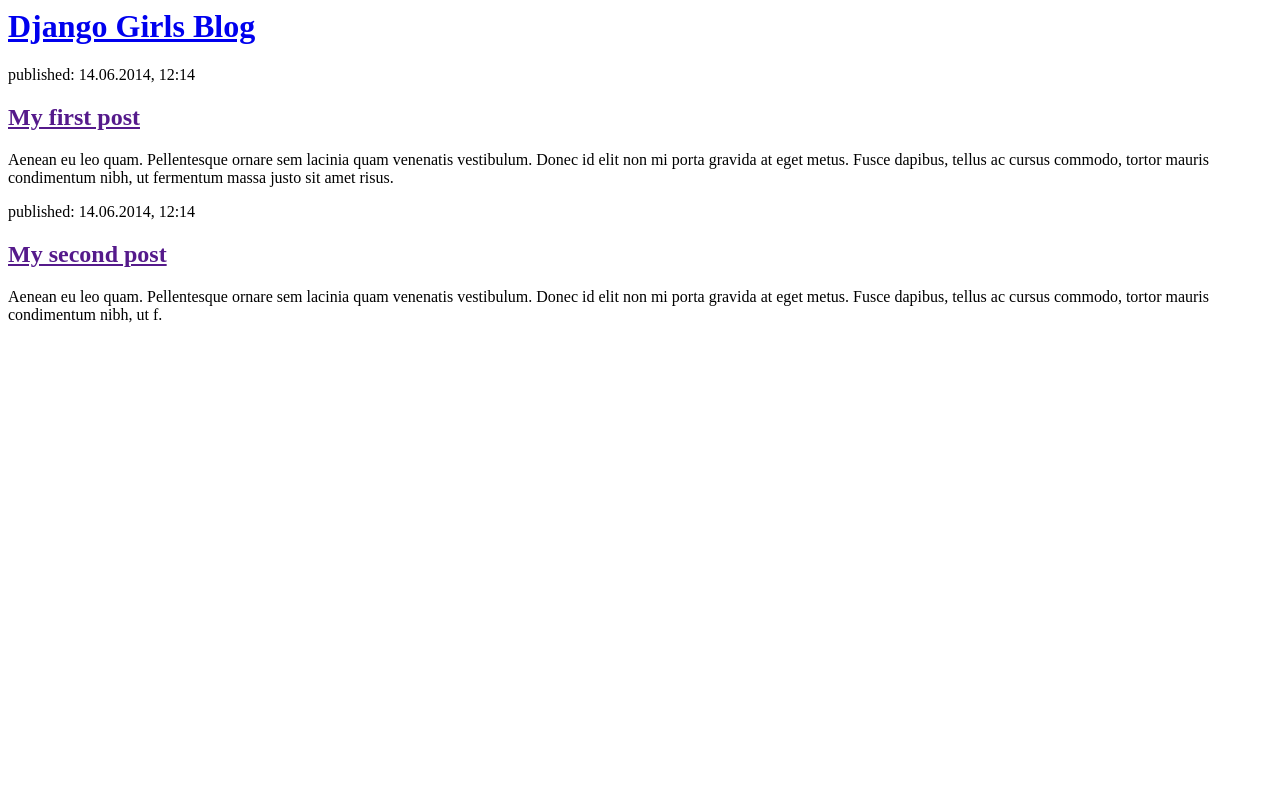
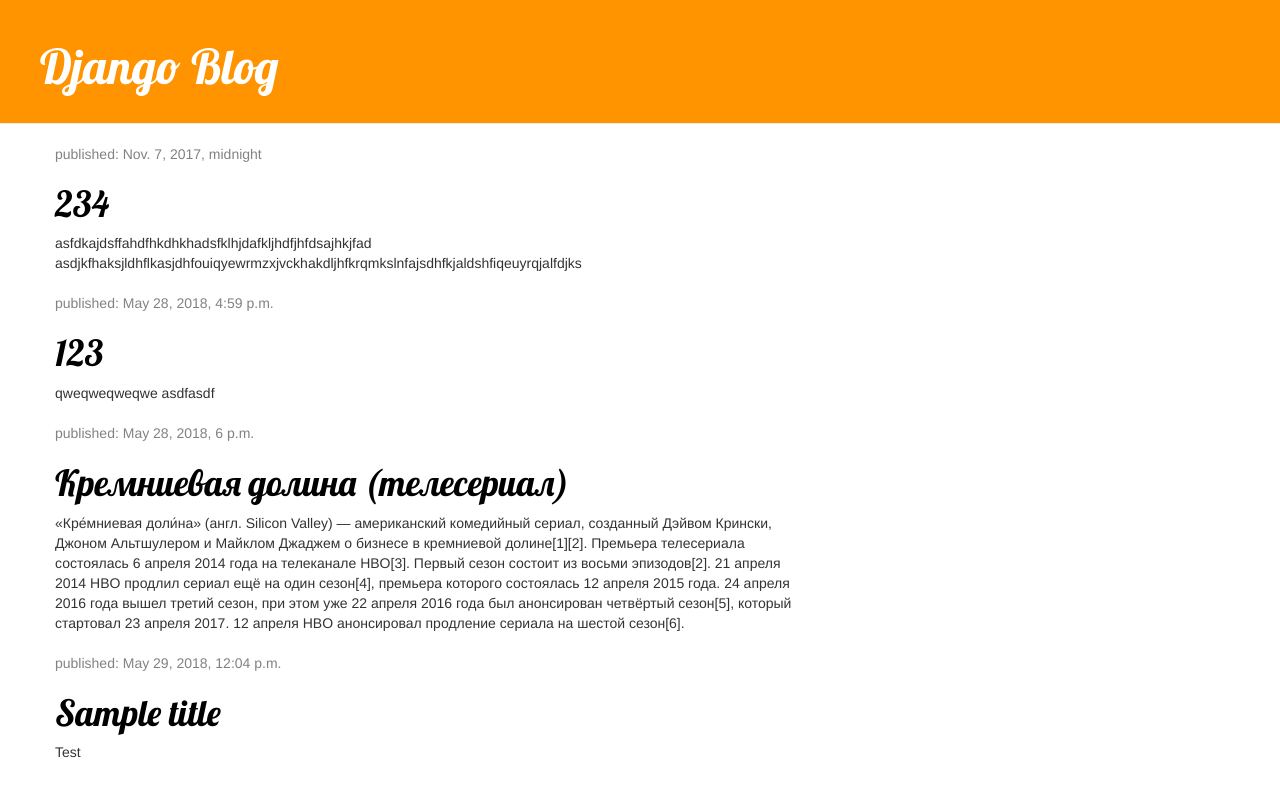
Before and after one commit to Elibay/Django, a Django app: page / in a window 1280 px wide. Run offline with Django 3.2, Linux system fonts and the light colour scheme; data comes from the database, SQL or seed files in the repository; both versions use the stored data as it was after the commit; some libraries are stand-ins or nearby versions.

Commit message:
added css

```diff
--- /dev/null
+++ b/firstProject/blog/static/css/blog.css
@@ -0,0 +1,50 @@
+h1 a {
+    color: #FCA205;
+    font-family: 'Lobster';
+}
+.page-header {
+    background-color: #ff9400;
+    margin-top: 0;
+    padding: 20px 20px 20px 40px;
+}
+
+.page-header h1, .page-header h1 a, .page-header h1 a:visited, .page-header h1 a:active {
+    color: #ffffff;
+    font-size: 36pt;
+    text-decoration: none;
+}
+
+.content {
+    margin-left: 40px;
+}
+
+h1, h2, h3, h4 {
+    font-family: 'Lobster', cursive;
+}
+
+.date {
+    color: #828282;
+}
+
+.save {
+    float: right;
+}
+
+.post-form textarea, .post-form input {
+    width: 100%;
+}
+
+.top-menu, .top-menu:hover, .top-menu:visited {
+    color: #ffffff;
+    float: right;
+    font-size: 26pt;
+    margin-right: 20px;
+}
+
+.post {
+    margin-bottom: 20px;
+}
+
+.post h1 a, .post h1 a:visited {
+    color: #000000;
+}
--- a/firstProject/blog/templates/blog/post_list.html
+++ b/firstProject/blog/templates/blog/post_list.html
@@ -1,22 +1,31 @@
+{% load staticfiles %}
 <html>
     <head>
-        <title>Django Girls blog</title>
+        <link href="//fonts.googleapis.com/css?family=Lobster&subset=latin,latin-ext" rel="stylesheet" type="text/css">
+        <link rel="stylesheet" href="//maxcdn.bootstrapcdn.com/bootstrap/3.2.0/css/bootstrap.min.css">
+        <link rel="stylesheet" href="//maxcdn.bootstrapcdn.com/bootstrap/3.2.0/css/bootstrap-theme.min.css">
+        <link rel="stylesheet" href="{% static 'css/blog.css' %}">
+        <title>Django blog</title>
+
     </head>
     <body>
-        <div>
-            <h1><a href="/">Django Girls Blog</a></h1>
+        <div class = "page-header">
+            <h1><a href="/">Django Blog</a></h1>
         </div>
-
-        <div>
-            <p>published: 14.06.2014, 12:14</p>
-            <h2><a href="">My first post</a></h2>
-            <p>Aenean eu leo quam. Pellentesque ornare sem lacinia quam venenatis vestibulum. Donec id elit non mi porta gravida at eget metus. Fusce dapibus, tellus ac cursus commodo, tortor mauris condimentum nibh, ut fermentum massa justo sit amet risus.</p>
-        </div>
-
-        <div>
-            <p>published: 14.06.2014, 12:14</p>
-            <h2><a href="">My second post</a></h2>
-            <p>Aenean eu leo quam. Pellentesque ornare sem lacinia quam venenatis vestibulum. Donec id elit non mi porta gravida at eget metus. Fusce dapibus, tellus ac cursus commodo, tortor mauris condimentum nibh, ut f.</p>
+        <div class="content container">
+            <div class="row">
+                <div class="col-md-8">
+                    {% for post in posts %}
+                        <div class="post">
+                            <div class="date">
+                                <p>published: {{ post.published_date }}</p>
+                            </div>
+                            <h1><a href="">{{ post.title }}</a></h1>
+                            <p>{{ post.text|linebreaksbr }}</p>
+                        </div>
+                    {% endfor %}
+                </div>
+            </div>
         </div>
     </body>
 </html>
--- a/firstProject/blog/views.py
+++ b/firstProject/blog/views.py
@@ -1,5 +1,10 @@
+from django.utils import timezone
 from django.shortcuts import render
+from .models import Post
+# Create your views here.
 
-# Create your views here.
+
+
 def post_list(request):
-    return render(request, 'blog/post_list.html', {})
+    posts = Post.objects.filter(published_date__lte=timezone.now()).order_by('published_date')
+    return render(request, 'blog/post_list.html', {'posts': posts})
--- /dev/null
+++ b/myvenv/pip-selfcheck.json
@@ -0,0 +1 @@
+{"last_check":"2018-05-29T05:39:35Z","pypi_version":"10.0.1"}
--- a/myvenv/pyvenv.cfg
+++ b/myvenv/pyvenv.cfg
@@ -1,3 +1,3 @@
-home = /Users/elibay/Documents/IDocs/firstProject/myvenv/bin
+home = /usr/local/bin
 include-system-site-packages = false
 version = 3.6.0
```
Also changed, not shown: firstProject/db.sqlite3, 6 other files.
